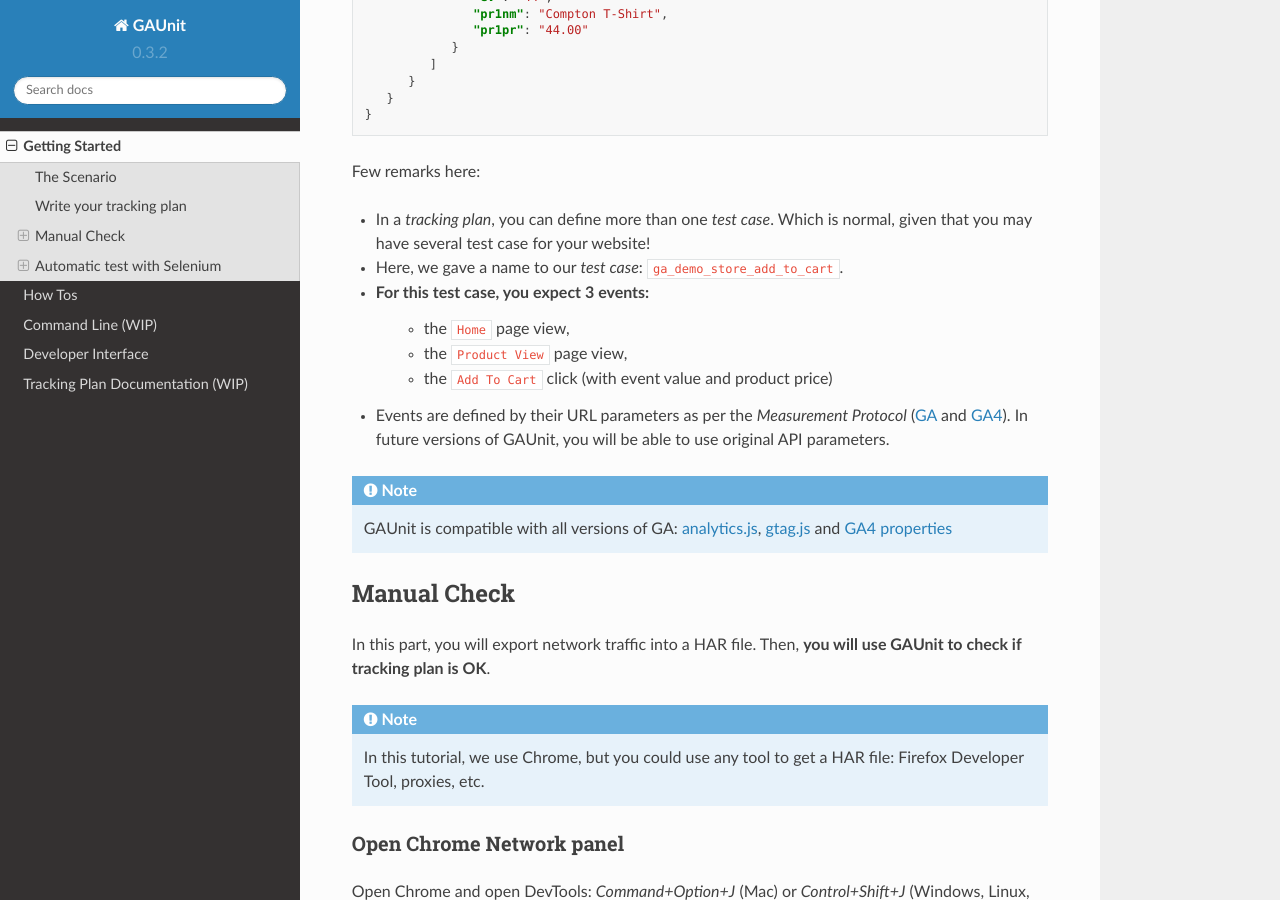
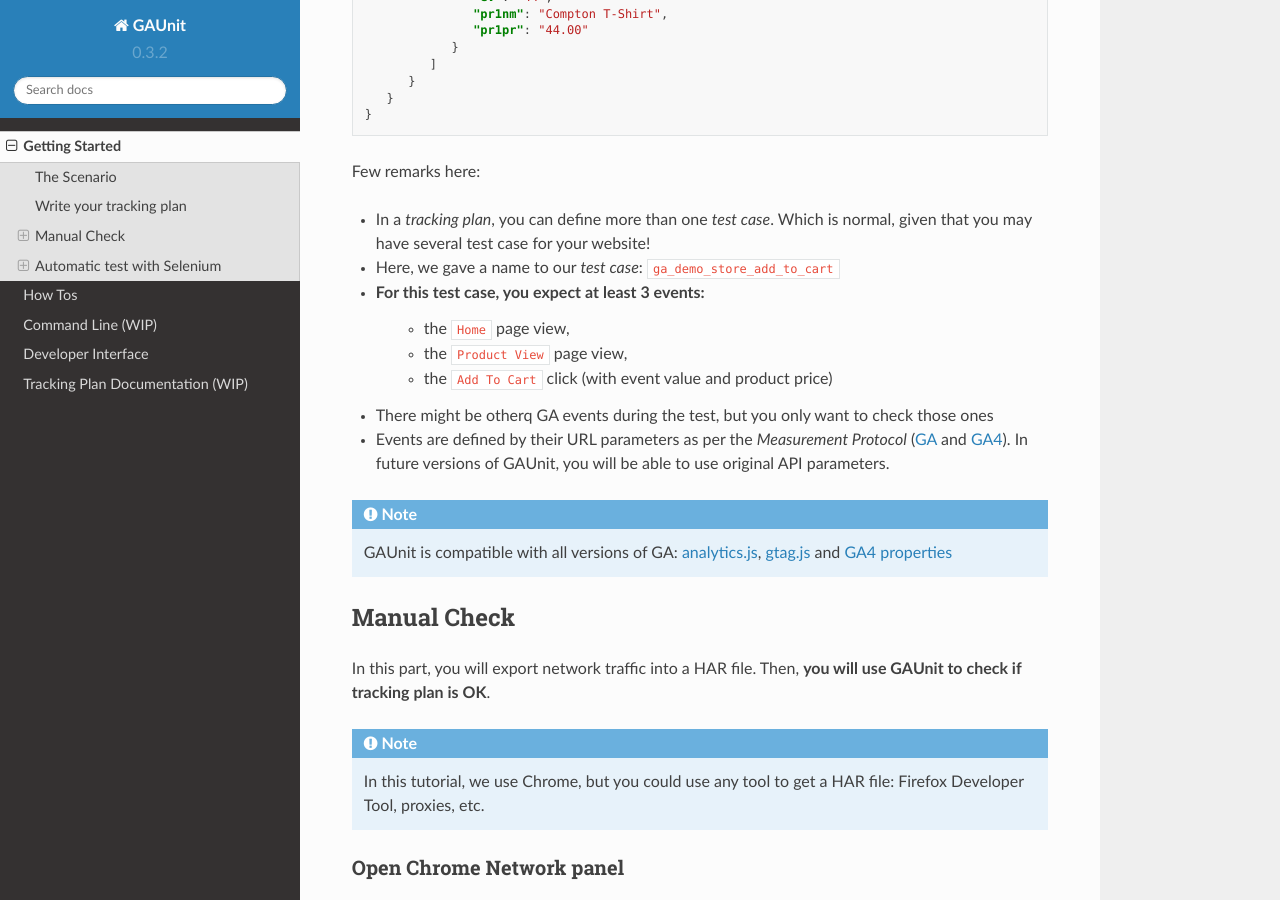
Before and after one commit to VinceCabs/GAUnit, a Sphinx documentation site: the page built from docs/tutorial.rst, in a window 1280 px wide and 900 px high, scrolled down 1650 px. Built offline with Sphinx 7.4.7 and the Read the Docs theme 2.0.0, drawn with Linux system fonts in a browser that asks for light colours.

Commit message:
minor change to Getting Started section (bis)

```diff
--- a/docs/tutorial.rst
+++ b/docs/tutorial.rst
@@ -75,11 +75,12 @@
 Few remarks here:
 
 - In a *tracking plan*, you can define more than one *test case*. Which is normal, given that you may have several test case for your website!
-- Here, we gave a name to our *test case*: ``ga_demo_store_add_to_cart``.
-- For this test case, you expect 3 events:
+- Here, we gave a name to our *test case*: ``ga_demo_store_add_to_cart``
+- For this test case, you expect at least 3 events:
    - the ``Home`` page view,
    - the ``Product View`` page view,
    - the ``Add To Cart`` click (with event value and product price)
+- There might be otherq GA events during the test, but you only want to check those ones
 - Events are defined by their URL parameters as per the *Measurement Protocol* (`GA <https://developers.google.com/analytics/devguides/collection/protocol/v1/parameters>`_ and `GA4 <https://developers.google.com/analytics/devguides/collection/protocol/ga4>`_). In future versions of GAUnit, you will be able to use original API parameters.
 
 .. note::
```
